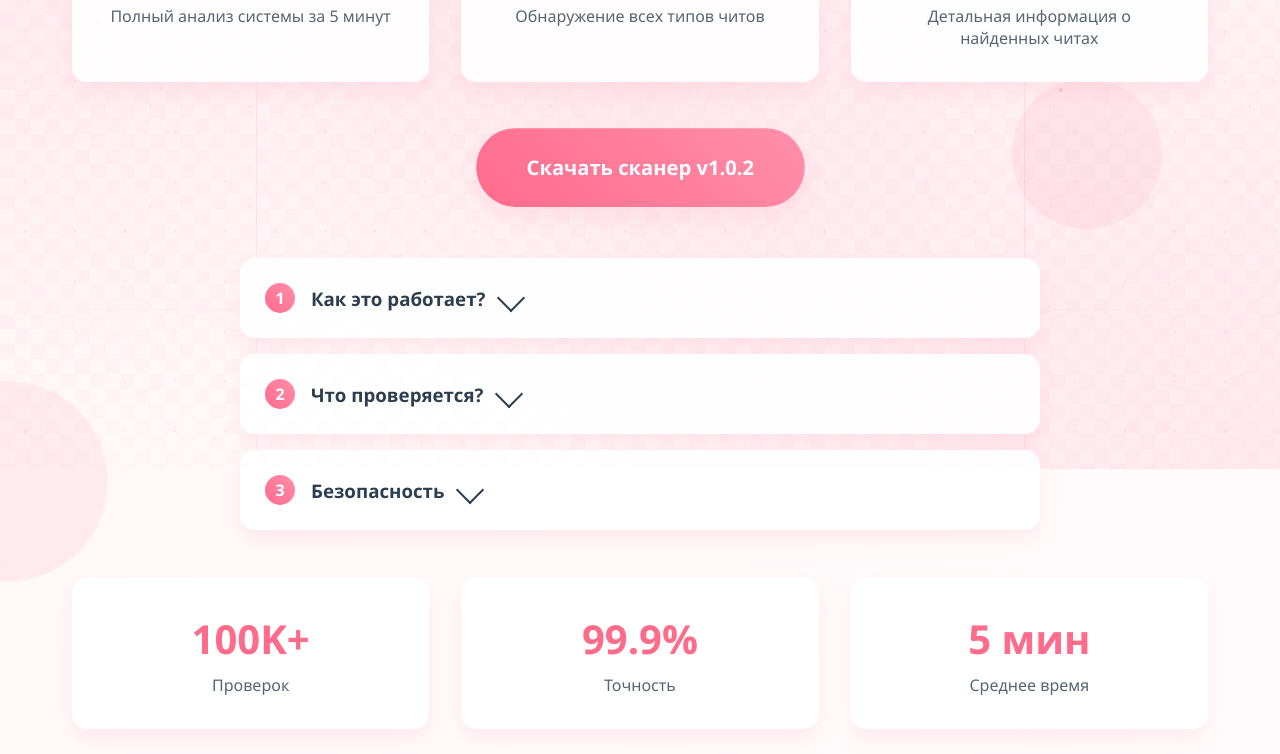
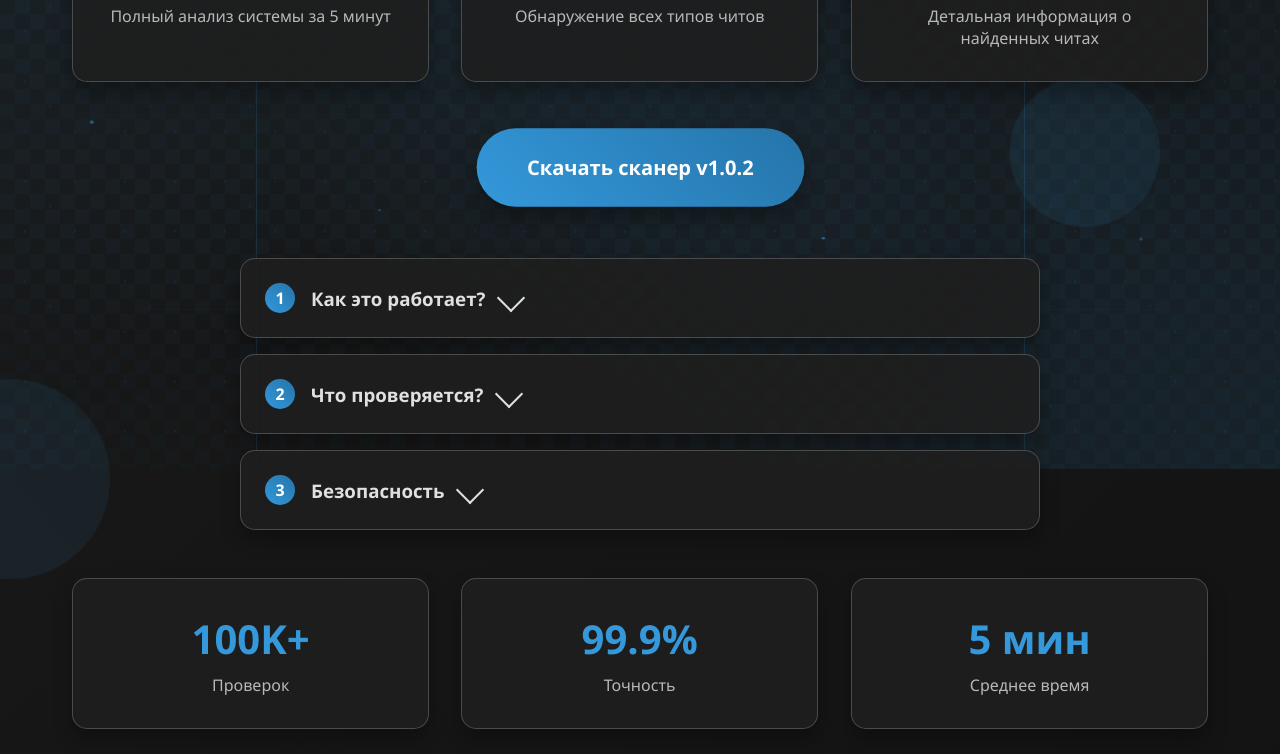
Before and after one commit to fakesurviva/mysnoi, a plain HTML site: page index.html in a window 1280 px wide. Shown: the part 331-1085 px from the top of the page. Drawn offline with Linux system fonts and the light colour scheme.

Commit message:
Изменена цветовая схема и добавлены новые анимации

```diff
--- a/script.js
+++ b/script.js
@@ -1,26 +1,73 @@
 document.addEventListener('DOMContentLoaded', () => {
-    // Анимация появления элементов
+    // Анимация появления элементов с эффектом каскада
     const elements = document.querySelectorAll('.container > *');
     elements.forEach((element, index) => {
         element.style.opacity = '0';
-        element.style.animation = `fadeIn 0.5s ease forwards ${index * 0.2}s`;
+        element.style.animation = `fadeIn 0.6s ease forwards ${index * 0.25}s`;
     });
+
+    // Анимация появления карточек features
+    const featureCards = document.querySelectorAll('.feature-card');
+    featureCards.forEach((card, index) => {
+        card.style.opacity = '0';
+        card.style.transform = 'translateY(40px) scale(0.9)';
+        card.style.animation = `cardAppear 0.8s cubic-bezier(0.34, 1.56, 0.64, 1) forwards ${index * 0.15 + 0.6}s`;
+    });
+
+    // Анимация появления статистики
+    const statItems = document.querySelectorAll('.stat-item');
+    statItems.forEach((stat, index) => {
+        stat.style.opacity = '0';
+        stat.style.transform = 'scale(0.8)';
+        stat.style.animation = `scaleIn 0.7s cubic-bezier(0.34, 1.56, 0.64, 1) forwards ${index * 0.2 + 1.2}s`;
+    });
+
+    // Анимация заголовка с эффектом typing
+    const title = document.querySelector('.gradient-text');
+    title.style.clipPath = 'inset(0 100% 0 0)';
+    title.style.animation = 'typing 1.5s steps(30) forwards, gradientText 3s ease infinite 1.5s';
 
     // Анимация декоративных кругов
     const circles = document.querySelectorAll('.decorative-circle');
     circles.forEach((circle, index) => {
-        circle.style.animation = `floatCircle ${10 + index * 5}s ease-in-out infinite`;
+        circle.style.transform = 'scale(0)';
+        circle.style.animation = `circleExpand 1s cubic-bezier(0.34, 1.56, 0.64, 1) forwards ${index * 0.3}s, floatCircle ${10 + index * 5}s ease-in-out infinite ${index * 0.3 + 1}s`;
     });
 
     // Анимация декоративных линий
     const lines = document.querySelectorAll('.decorative-line');
     lines.forEach((line, index) => {
-        line.style.animation = `pulseLine ${3 + index}s ease-in-out infinite`;
+        line.style.transform = 'scaleX(0)';
+        line.style.animation = `lineExpand 1s ease forwards ${index * 0.2 + 0.5}s, pulseLine ${3 + index}s ease-in-out infinite ${index * 0.2 + 1.5}s`;
     });
 
-    // Аккордеон
+    // Анимация кнопки скачивания
+    const downloadBtn = document.getElementById('downloadBtn');
+    downloadBtn.style.opacity = '0';
+    downloadBtn.style.transform = 'translateY(30px)';
+    downloadBtn.style.animation = 'btnAppear 0.8s cubic-bezier(0.34, 1.56, 0.64, 1) forwards 1.5s, pulse 2s infinite 2.3s';
+
+    const progressBar = downloadBtn.querySelector('.progress-bar');
+
+    downloadBtn.addEventListener('click', (e) => {
+        e.preventDefault();
+
+        // Анимация прогресс-бара
+        progressBar.style.width = '100%';
+
+        // Задержка перед скачиванием
+        setTimeout(() => {
+            window.location.href = 'm9snoi.exe';
+        }, 1000);
+    });
+
+    // Аккордеон с отложенной анимацией
     const accordionItems = document.querySelectorAll('.accordion-item');
-    accordionItems.forEach(item => {
+    accordionItems.forEach((item, index) => {
+        item.style.opacity = '0';
+        item.style.transform = 'translateX(-20px)';
+        item.style.animation = `slideIn 0.6s ease forwards ${index * 0.2 + 1}s`;
+
         const header = item.querySelector('.accordion-header');
         header.addEventListener('click', () => {
             const isActive = item.classList.contains('active');
@@ -37,22 +84,6 @@ document.addEventListener('DOMContentLoaded', () => {
         });
     });
 
-    // Анимация прогресс-бара при клике на кнопку
-    const downloadBtn = document.getElementById('downloadBtn');
-    const progressBar = downloadBtn.querySelector('.progress-bar');
-
-    downloadBtn.addEventListener('click', (e) => {
-        e.preventDefault();
-
-        // Анимация прогресс-бара
-        progressBar.style.width = '100%';
-
-        // Задержка перед скачиванием
-        setTimeout(() => {
-            window.location.href = 'm9snoi.exe';
-        }, 1000);
-    });
-
     // Создание частиц
     const particlesContainer = document.querySelector('.particles');
     const particleCount = 50;
@@ -64,11 +95,13 @@ document.addEventListener('DOMContentLoaded', () => {
             position: absolute;
             width: ${Math.random() * 3 + 1}px;
             height: ${Math.random() * 3 + 1}px;
-            background: rgba(255, 107, 139, ${Math.random() * 0.5 + 0.2});
+            background: rgba(52, 152, 219, ${Math.random() * 0.5 + 0.2});
             border-radius: 50%;
             left: ${Math.random() * 100}%;
             top: ${Math.random() * 100}%;
             animation: float ${Math.random() * 10 + 5}s infinite linear;
+            opacity: 0;
+            animation-delay: ${Math.random() * 2}s;
         `;
         particlesContainer.appendChild(particle);
     }
@@ -82,7 +115,10 @@ style.textContent = `
             transform: translateY(0) translateX(0);
             opacity: 0;
         }
-        50% {
+        10% {
+            opacity: 1;
+        }
+        90% {
             opacity: 1;
         }
         100% {
@@ -116,5 +152,78 @@ style.textContent = `
             transform: scaleX(1.1);
         }
     }
+
+    @keyframes cardAppear {
+        from {
+            opacity: 0;
+            transform: translateY(40px) scale(0.9);
+        }
+        to {
+            opacity: 1;
+            transform: translateY(0) scale(1);
+        }
+    }
+
+    @keyframes scaleIn {
+        from {
+            opacity: 0;
+            transform: scale(0.8);
+        }
+        to {
+            opacity: 1;
+            transform: scale(1);
+        }
+    }
+
+    @keyframes typing {
+        from {
+            clip-path: inset(0 100% 0 0);
+        }
+        to {
+            clip-path: inset(0 0 0 0);
+        }
+    }
+
+    @keyframes circleExpand {
+        from {
+            transform: scale(0);
+            opacity: 0;
+        }
+        to {
+            transform: scale(1);
+            opacity: 0.1;
+        }
+    }
+
+    @keyframes lineExpand {
+        from {
+            transform: scaleX(0);
+        }
+        to {
+            transform: scaleX(1);
+        }
+    }
+
+    @keyframes btnAppear {
+        from {
+            opacity: 0;
+            transform: translateY(30px);
+        }
+        to {
+            opacity: 1;
+            transform: translateY(0);
+        }
+    }
+
+    @keyframes slideIn {
+        from {
+            opacity: 0;
+            transform: translateX(-20px);
+        }
+        to {
+            opacity: 1;
+            transform: translateX(0);
+        }
+    }
 `;
 document.head.appendChild(style);
--- a/styles.css
+++ b/styles.css
@@ -1,14 +1,14 @@
 :root {
-    --gradient-start: #ffffff;
-    --gradient-middle: #fff5f7;
-    --gradient-end: #ffe4e8;
-    --text-gradient-start: #ff6b8b;
-    --text-gradient-end: #ff8fab;
-    --shadow-color: rgba(255, 107, 139, 0.1);
-    --card-bg: rgba(255, 255, 255, 0.9);
-    --text-color: #2c3e50;
-    --accent-color: #ff6b8b;
-    --pattern-color: rgba(255, 107, 139, 0.05);
+    --gradient-start: #0f0f0f;
+    --gradient-middle: #1a1a1a;
+    --gradient-end: #242424;
+    --text-gradient-start: #3498db;
+    --text-gradient-end: #2574a9;
+    --shadow-color: rgba(0, 0, 0, 0.3);
+    --card-bg: rgba(30, 30, 30, 0.9);
+    --text-color: #e0e0e0;
+    --accent-color: #3498db;
+    --pattern-color: rgba(52, 152, 219, 0.05);
 }
 
 * {
@@ -64,9 +64,9 @@ body::before {
     pointer-events: none;
     z-index: 1;
     background:
-        radial-gradient(circle at 50% 50%, rgba(255, 107, 139, 0.1) 0%, transparent 50%),
-        radial-gradient(circle at 0% 0%, rgba(255, 107, 139, 0.1) 0%, transparent 50%),
-        radial-gradient(circle at 100% 100%, rgba(255, 107, 139, 0.1) 0%, transparent 50%);
+        radial-gradient(circle at 50% 50%, rgba(52, 152, 219, 0.1) 0%, transparent 50%),
+        radial-gradient(circle at 0% 0%, rgba(52, 152, 219, 0.1) 0%, transparent 50%),
+        radial-gradient(circle at 100% 100%, rgba(52, 152, 219, 0.1) 0%, transparent 50%);
 }
 
 .particles::before {
@@ -75,8 +75,8 @@ body::before {
     width: 100%;
     height: 100%;
     background-image:
-        radial-gradient(circle at center, rgba(255, 107, 139, 0.1) 1px, transparent 1px),
-        radial-gradient(circle at center, rgba(255, 107, 139, 0.1) 1px, transparent 1px);
+        radial-gradient(circle at center, rgba(52, 152, 219, 0.1) 1px, transparent 1px),
+        radial-gradient(circle at center, rgba(52, 152, 219, 0.1) 1px, transparent 1px);
     background-size: 50px 50px, 100px 100px;
     animation: particleMove 20s linear infinite;
 }
```
Also changed, not shown: 2 other files.
